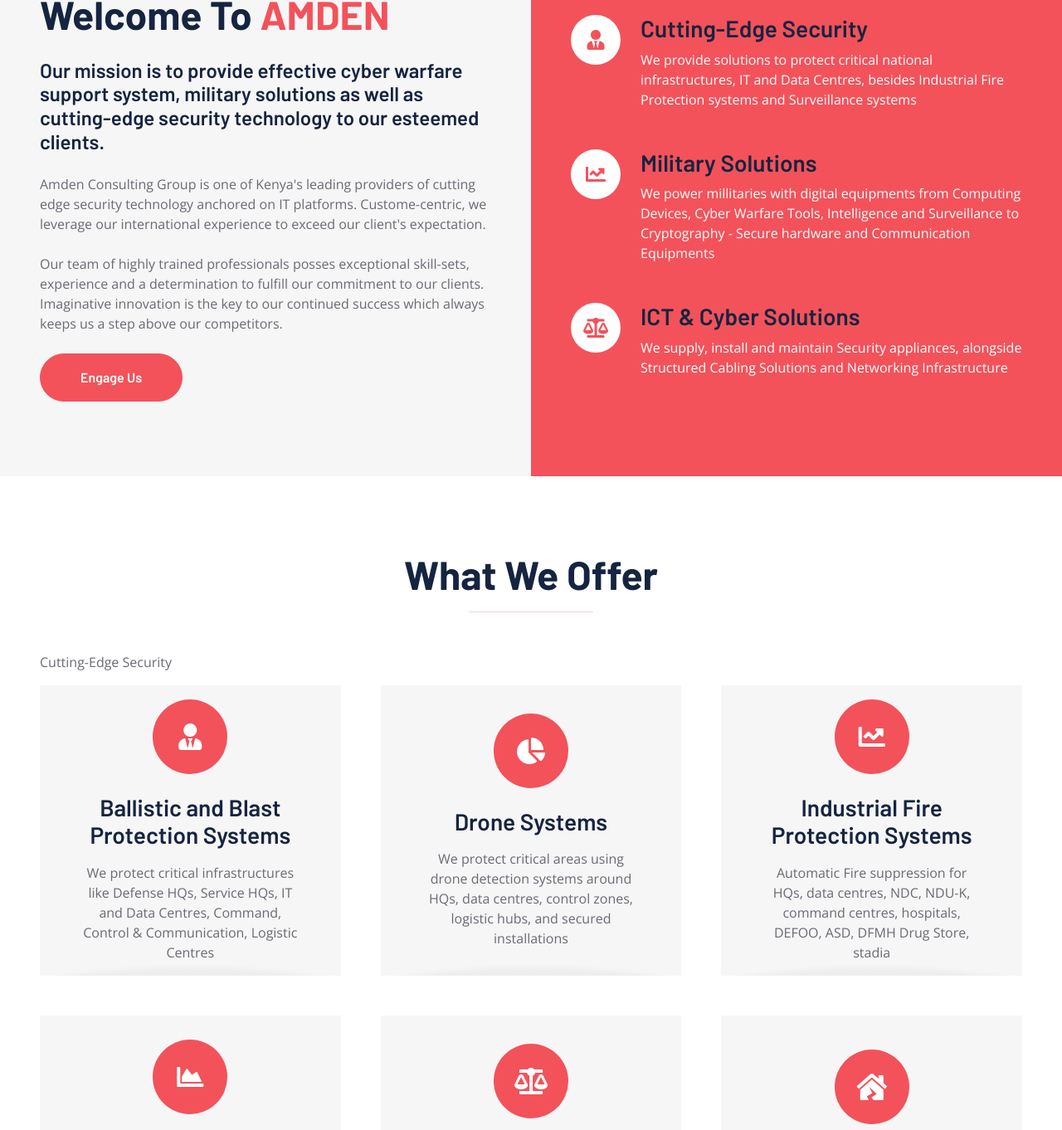
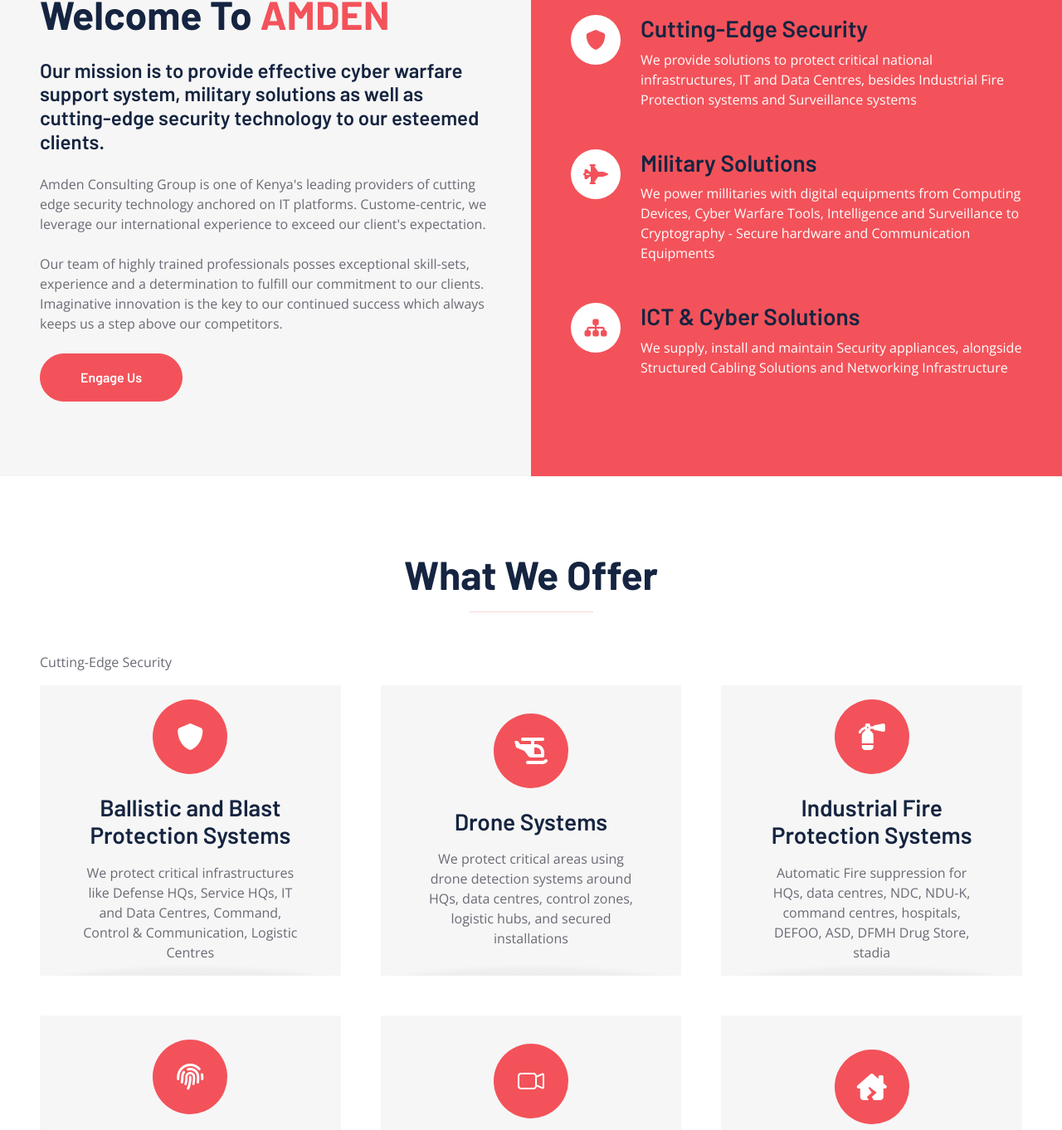
Before and after one commit to LeonardOgendo/Tech-Consultancy-Website, a plain HTML site: page index.html in a window 1280 px wide. Shown: the part 958-2320 px from the top of the page at 83% size. Drawn offline with nearby package versions, Linux system fonts and the light colour scheme.

Commit message:
Add font awesome icons

```diff
--- a/index.html
+++ b/index.html
@@ -17,7 +17,7 @@
     <link href="https://fonts.googleapis.com/css2?family=Barlow:wght@500;600;700&family=Open+Sans:wght@400;600&display=swap" rel="stylesheet">
 
     <!-- Icon Font Stylesheet -->
-    <link href="https://cdnjs.cloudflare.com/ajax/libs/font-awesome/5.10.0/css/all.min.css" rel="stylesheet">
+    <link href="https://cdnjs.cloudflare.com/ajax/libs/font-awesome/6.5.0/css/all.min.css" rel="stylesheet">
     <link href="https://cdn.jsdelivr.net/npm/bootstrap-icons@1.4.1/font/bootstrap-icons.css" rel="stylesheet">
 
     <!-- Libraries Stylesheet -->
@@ -135,7 +135,7 @@
                 <div class="h-100 d-flex flex-column justify-content-center bg-primary p-5">
                     <div class="d-flex text-white mb-5">
                         <div class="d-flex flex-shrink-0 align-items-center justify-content-center bg-white text-primary rounded-circle mx-auto mb-4" style="width: 60px; height: 60px;">
-                            <i class="fa fa-user-tie fs-4"></i>
+                            <i class="fa fa-shield fs-4"></i>
                         </div>
                         <div class="ps-4">
                             <h3>Cutting-Edge Security</h3>
@@ -144,7 +144,7 @@
                     </div>
                     <div class="d-flex text-white mb-5">
                         <div class="d-flex flex-shrink-0 align-items-center justify-content-center bg-white text-primary rounded-circle mx-auto mb-4" style="width: 60px; height: 60px;">
-                            <i class="fa fa-chart-line fs-4"></i>
+                            <i class="fa fa-fighter-jet fs-4"></i>
                         </div>
                         <div class="ps-4">
                             <h3>Military Solutions</h3>
@@ -153,7 +153,7 @@
                     </div>
                     <div class="d-flex text-white">
                         <div class="d-flex flex-shrink-0 align-items-center justify-content-center bg-white text-primary rounded-circle mx-auto mb-4" style="width: 60px; height: 60px;">
-                            <i class="fa fa-balance-scale fs-4"></i>
+                            <i class="fa fa-sitemap fs-4"></i>
                         </div>
                         <div class="ps-4">
                             <h3>ICT & Cyber Solutions</h3>
@@ -178,7 +178,7 @@
             <div class="col-lg-4 col-md-6">
                 <div class="service-item bg-secondary text-center px-5">
                     <div class="d-flex align-items-center justify-content-center bg-primary text-white rounded-circle mx-auto mb-4" style="width: 90px; height: 90px;">
-                        <i class="fa fa-user-tie fa-2x"></i>
+                        <i class="fas fa-shield fa-2x"></i>
                     </div>
                     <h3 class="mb-3">Ballistic and Blast Protection Systems</h3>
                     <p class="mb-0">We protect critical infrastructures like Defense HQs, Service HQs, IT and Data Centres, Command, Control & Communication, Logistic Centres</p>
@@ -187,7 +187,7 @@
             <div class="col-lg-4 col-md-6">
                 <div class="service-item bg-secondary text-center px-5">
                     <div class="d-flex align-items-center justify-content-center bg-primary text-white rounded-circle mx-auto mb-4" style="width: 90px; height: 90px;">
-                        <i class="fa fa-chart-pie fa-2x"></i>
+                        <i class="fa fa-helicopter fa-2x"></i>
                     </div>
                     <h3 class="mb-3">Drone Systems</h3>
                     <p class="mb-0">We protect critical areas using drone detection systems around HQs, data centres, control zones, logistic hubs, and secured installations</p>
@@ -196,7 +196,7 @@
             <div class="col-lg-4 col-md-6">
                 <div class="service-item bg-secondary text-center px-5">
                     <div class="d-flex align-items-center justify-content-center bg-primary text-white rounded-circle mx-auto mb-4" style="width: 90px; height: 90px;">
-                        <i class="fa fa-chart-line fa-2x"></i>
+                        <i class="fa fa-fire-extinguisher fa-2x"></i>
                     </div>
                     <h3 class="mb-3">Industrial Fire Protection Systems</h3>
                     <p class="mb-0">Automatic Fire suppression for HQs, data centres, NDC, NDU-K, command centres, hospitals, DEFOO, ASD, DFMH Drug Store, stadia</p>
@@ -205,7 +205,7 @@
             <div class="col-lg-4 col-md-6">
                 <div class="service-item bg-secondary text-center px-5">
                     <div class="d-flex align-items-center justify-content-center bg-primary text-white rounded-circle mx-auto mb-4" style="width: 90px; height: 90px;">
-                        <i class="fa fa-chart-area fa-2x"></i>
+                        <i class="fa fa-fingerprint fa-2x"></i>
                     </div>
                     <h3 class="mb-3">Access Control Systems</h3>
                     <p class="mb-0">Acess Control Systems for military installations: turnstiles, scanners and Vehicular traffic Access Control systems like bollards, tyre killers.</p>
@@ -214,7 +214,7 @@
             <div class="col-lg-4 col-md-6">
                 <div class="service-item bg-secondary text-center px-5">
                     <div class="d-flex align-items-center justify-content-center bg-primary text-white rounded-circle mx-auto mb-4" style="width: 90px; height: 90px;">
-                        <i class="fa fa-balance-scale fa-2x"></i>
+                        <i class="bi bi-camera-video fa-2x"></i>
                     </div>
                     <h3 class="mb-3">Surveillance Systems</h3>
                     <p class="mb-0">We deploy surveillance systems at HQs, command centres, data centres, logistics, hospitals, airfields, and barracks using cameras, sensors, AI.</p>
@@ -229,7 +229,7 @@
                     <p class="mb-0">We offer Professional Security Consultations services, delivering expert insights to our clients.</p>
                 </div>
             </div>
-            <p><a href="#">... View all services</a></p>
+            <p><a href="service.html">... View all services</a></p>
         </div>
     </div>
     <!-- Services End -->
```
Also changed, not shown: about.html (+5 -5 lines), contact.html (+1 -1 lines), service.html (+15 -15 lines).
